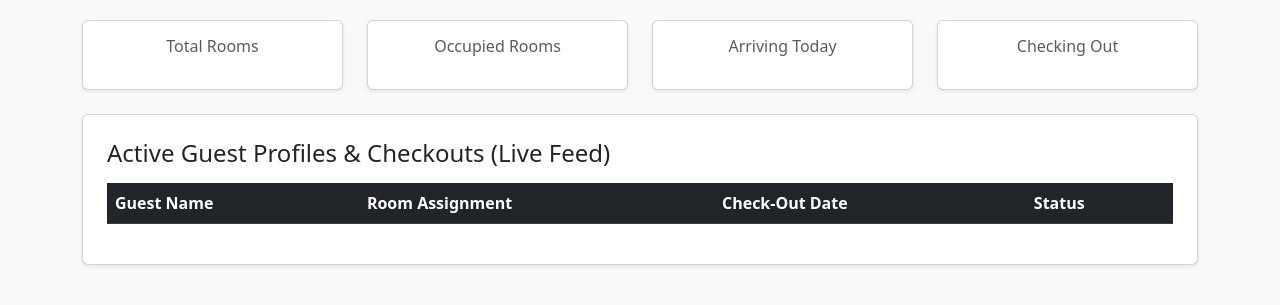
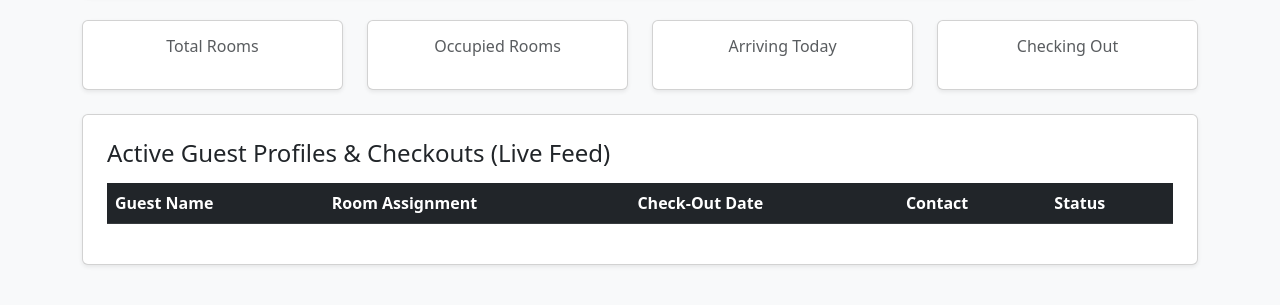
Before and after one commit to Zanele6293/Web-Based-Honeypot-and-Threat-Monitoring-Dashboard, a Flask app: template templates/employee_system.html in a window 1280 px wide. Shown: the part 220-525 px from the top of the page. Run offline with Flask 3, Linux system fonts and the light colour scheme; the template is opened without the code that fills it, so the values that code supplies are empty.

Commit message:
almost done just added the guest list on the dashboard

```diff
--- a/app.py
+++ b/app.py
@@ -1,5 +1,5 @@
 from datetime import datetime
-from flask import Flask, redirect, render_template, request, url_for
+from flask import Flask, redirect, render_template, request, url_for,session
 
 
 app = Flask(__name__)
@@ -8,7 +8,7 @@ app.secret_key = "riverside-sun_secure_key_9911"
 
 #Data o f valid emplyees
 VALID_EMPLOYEES = {
-    "Zanele@southernsun.com": "SunVaal2026!",
+    "zanele@southernsun.com": "SunVaal2026!",
     "reception@riversidesun.com": "HotelRoom123",
     "security@riversidesun.com": "SafeGuard#55",
 }
@@ -39,7 +39,11 @@ def home():
 @app.route('/secret-admin-portal',methods=['GET', 'POST'])
 def honeypot_login():
       # This gets the IP address of who is visiting
-    ip_address = request.remote_addr
+    if request.headers.get("X-Forwarded-For"):
+  # The header can contain a comma-separated list; the real client IP is usually the first one
+      ip_address = request.headers.get("X-Forwarded-For").split(",")[0].strip()
+    else:
+      ip_address = request.remote_addr
     action_type = request.args.get("action", "login")
 
     if ip_address in blocked_ips:
@@ -64,8 +68,8 @@ def honeypot_login():
 
         # Checking if the user is a valid employee
         if username in VALID_EMPLOYEES and VALID_EMPLOYEES[username] == passward:
-            session["logged_in_user"] = username
-            return redirect(url_for("employee_dashboard"))
+          session["logged_in_user"] = username
+          return redirect(url_for("employee_dashboard"))
 
         is_attack = inspect_firewall_rules(username,passward) #Firewall deep inspection
 
@@ -136,8 +140,20 @@ def employee_dashboard():
               "name": "Mr. D. Smith",
               "room": "Deluxe River View 104",
               "out": "2026-09-23",
+              "contact" :"083 221 3424",
           },
-
+          {
+              "name": "Ms. L. van Der Merwe",
+              "room": "Standard Premium 212",
+              "out": "2026-09-23",
+              "contact" :"063 001 0924"
+          },
+          {
+              "name": "Dr. K. Naidoo",
+              "room": "Executive Suite 02",
+              "out": "2026-09-24",
+              "contact" :"079 111 3997"
+          },
       ],
   }
   return render_template("employee_system.html", user=user, data=data)
--- a/templates/employee_system.html
+++ b/templates/employee_system.html
@@ -56,6 +56,7 @@
                         <th>Guest Name</th>
                         <th>Room Assignment</th>
                         <th>Check-Out Date</th>
+                        <th>Contact</th>
                         <th>Status</th>
                     </tr>
                 </thead>
@@ -65,6 +66,7 @@
                         <td><strong>{{ guest.name }}</strong></td>
                         <td>{{ guest.room }}</td>
                         <td>{{ guest.out }}</td>
+                        <td>{{guest.contact}}</td>
                         <td><span class="badge bg-success">Checked In</span></td>
                     </tr>
                     {% endfor %}
```
